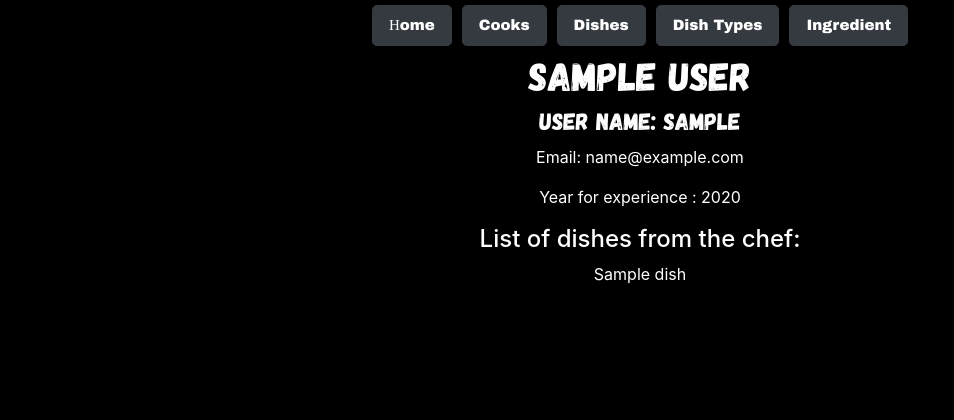
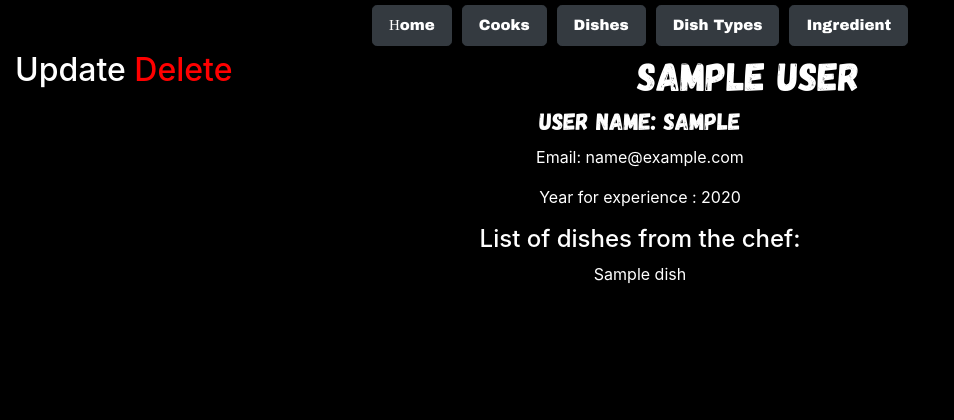
Before and after one commit to AlyonkaB/-restaurant-kitchen-service, a Django app: page /kitchen/cooks/1 in a window 1280 px wide. Shown: the top 420 px of the page, without its empty margins (0-954 px from the left). Run offline with Django 5.2, Linux system fonts and the light colour scheme; tables that the repository leaves empty hold one stand-in row (values such as "Sample post").

Commit message:
created button and form  for create/delete cooks

```diff
--- a/kitchen/views.py
+++ b/kitchen/views.py
@@ -4,7 +4,7 @@ from django.shortcuts import render
 from django.urls import reverse_lazy
 from django.views import generic
 
-from kitchen.forms import DishCreateForm, CookCreationForm
+from kitchen.forms import DishCreateForm, CookCreationForm, CookUpdateForm
 from kitchen.models import Cook, Dish, DishType, Ingredient
 
 
@@ -126,7 +126,7 @@ class CookCreateView(generic.CreateView):
 
 class CookUpdateView(generic.UpdateView):
     model = Cook
-    form_class = CookCreationForm
+    form_class = CookUpdateForm
     template_name = "kitchen/cook_form.html"
     success_url = reverse_lazy("kitchen:cook-list")
 
--- a/templates/kitchen/cook_detail.html
+++ b/templates/kitchen/cook_detail.html
@@ -4,7 +4,12 @@
 {% block content %}
 
   <div class="content-detail">
-
+    <div style="float: left">
+      <h2>
+        <a style="color: white" href="{% url 'kitchen:cook-update' pk=cook.id %}">Update</a>
+        <a style="color: red" href="{% url 'kitchen:cook-delete' pk=cook.id %}">Delete</a>
+      </h2>
+   </div>
     <div class="title">
       <h1> {{ cook.first_name}} {{ cook.last_name }} </h1>
       <h4> User name: {{ cook.username }}</h4>
```
Also changed, not shown: kitchen/forms.py (+8 -1 lines).
